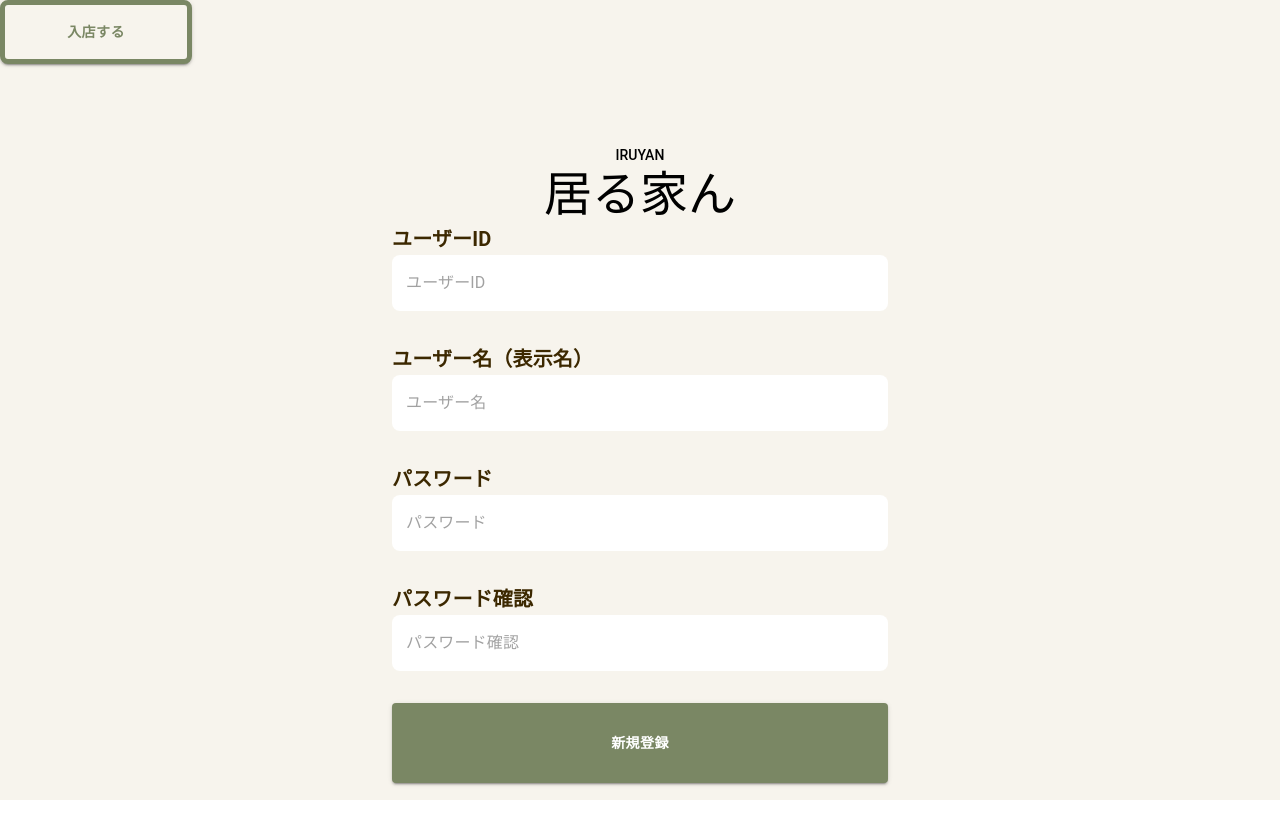
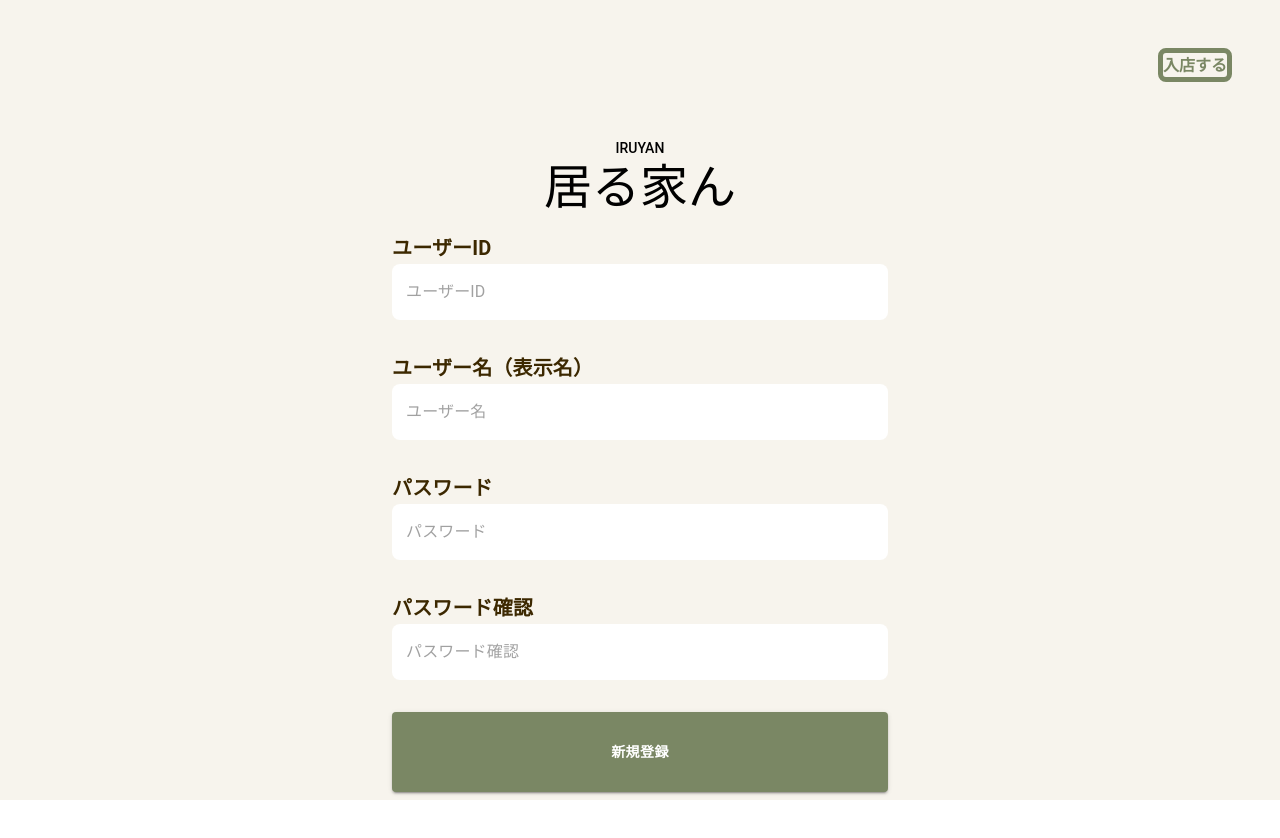
Before and after one commit to OverAgers/iruyan, a Next.js app in the folder iruyan-front/: page /register in a window 1280 px wide. Shown: the top 838 px of the page. After the commit the page ends 800 px from the top, so only its background shows below. Built offline with nearby package versions, Linux system fonts and the light colour scheme; no server answers.

Commit message:
update:サブボタンの実装

```diff
--- a/iruyan-front/src/components/layouts/auth-layout.tsx
+++ b/iruyan-front/src/components/layouts/auth-layout.tsx
@@ -1,6 +1,6 @@
 import { usePathname } from "next/navigation";
-import ChangeAuthorizationButton from "@/components/ui/button/change-authorization-button";
-import { Box, Typography} from "@mui/material";
+import SubButton from "@/components/ui/button/sub-button";
+import { Box, Typography, Grid2} from "@mui/material";
 
 type Props = {
   children: React.ReactNode;
@@ -12,29 +12,27 @@ export default function AuthLayout({ children }: Props) {
   const changeButtonTitle = isLoginPage ? "新規登録" : "入店する";
   const changeLink = isLoginPage ? "/register" : "/login";
   return (
-    <div
-      className="flex-col size-full relative"
-      style={{ background: "#F7F4ED", height: "100vh" }}
+    <Grid2
+      container
+      bgcolor={"#F7F4ED"}
+      justifyContent={"center"}
+      height={"100vh"}
+      alignItems={"flex-start"}
     >
-      <div className="inline-block absolute top-4 right-8">
-        <ChangeAuthorizationButton
-          title={changeButtonTitle}
-          link={changeLink}
-        />
-      </div>
-      <Box
-        sx={{
-          display: "flex",
-          flexDirection: "column",
-          alignItems: "center",
-          justifyContent: "center",
-          height: "100%",
-        }}
-      >
-        <Typography variant="subtitle2">IRUYAN</Typography>
-        <Typography variant="h3">居る家ん</Typography>
-        {children}
-      </Box>
-    </div>
+      <Grid2 container padding={6} size={12} justifyContent={"flex-end"}>
+        <SubButton title={changeButtonTitle} link={changeLink} size="lg" />
+      </Grid2>
+      <Grid2 container>
+        <Grid2 container flexDirection={"column"} justifyContent={"center"}>
+          <Typography variant="subtitle2" textAlign={"center"}>
+            IRUYAN
+          </Typography>
+          <Typography variant="h3" textAlign={"center"} mb={2}>
+            居る家ん
+          </Typography>
+          {children}
+        </Grid2>
+      </Grid2>
+    </Grid2>
   );
 }
--- a/iruyan-front/src/components/ui/button/change-authorization-button.tsx
+++ /dev/null
@@ -1,27 +0,0 @@
-import { Button } from "@mui/material";
-
-type Props = {
-  title: string;
-  link: string;
-};
-
-export default function ChangeAuthorizationButton(Props: Props) {
-  return (
-    <Button
-      variant="contained"
-      href={Props.link}
-      sx={{
-        color: "#7A8764",
-        backgroundColor: "#F7F4ED",
-        fontWeight: "bold",
-        p: 2,
-        height: "4rem",
-        width: "12rem",
-        border: "5px solid #7A8764",
-        borderRadius: "8px",
-      }}
-    >
-      {Props.title}
-    </Button>
-  );
-}
--- /dev/null
+++ b/iruyan-front/src/components/ui/button/sub-button.tsx
@@ -0,0 +1,34 @@
+import Button from "@mui/joy/Button";
+
+type Props = {
+  title: string;
+  link: string;
+  size: "xs" | "sm" | "md" | "lg" | "xl";
+};
+
+export default function SubButton(Props: Props) {
+  return (
+    <Button
+      component="a"
+      href={Props.link}
+      size="xl"
+      sx={{
+        color: "#7A8764",
+        backgroundColor: "#F7F4ED",
+        border: "5px solid #7A8764",
+        borderRadius: "8px",
+        "&:hover": {
+          backgroundColor: "#7A8764",
+          color: "#F7F4ED",
+        },
+        "&:active": {
+          backgroundColor: "#353A2B",
+          color: "#F7F4ED",
+          border: "5px solid #353A2B",
+        },
+      }}
+    >
+      {Props.title}
+    </Button>
+  );
+}
```
